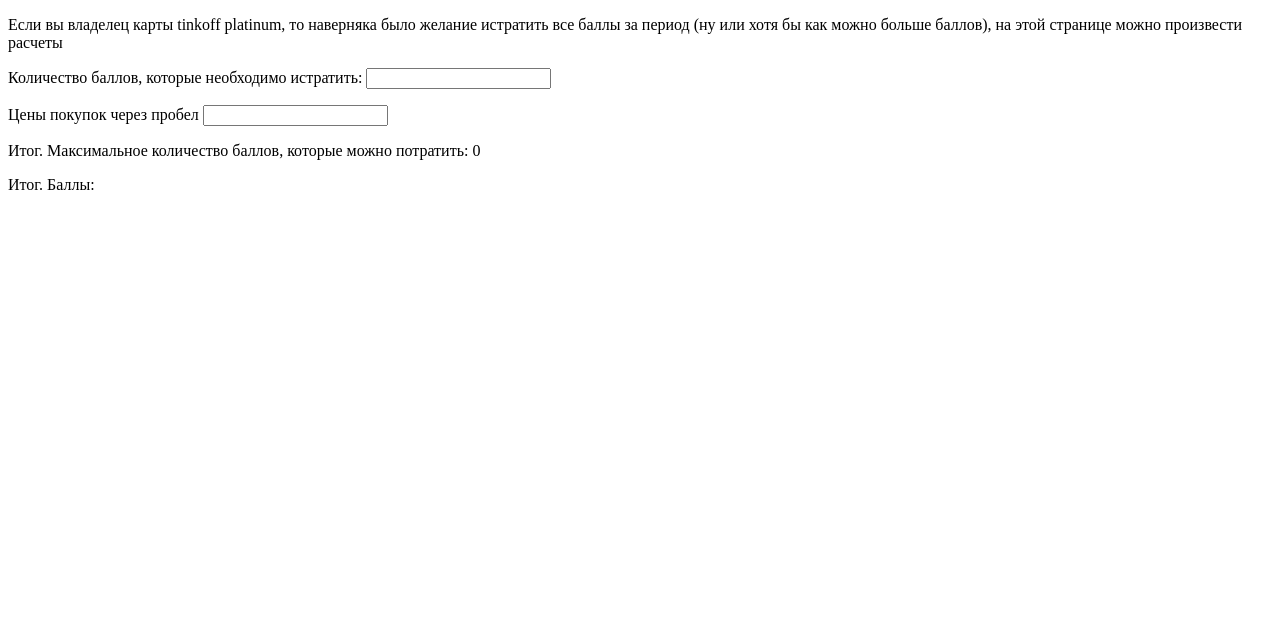
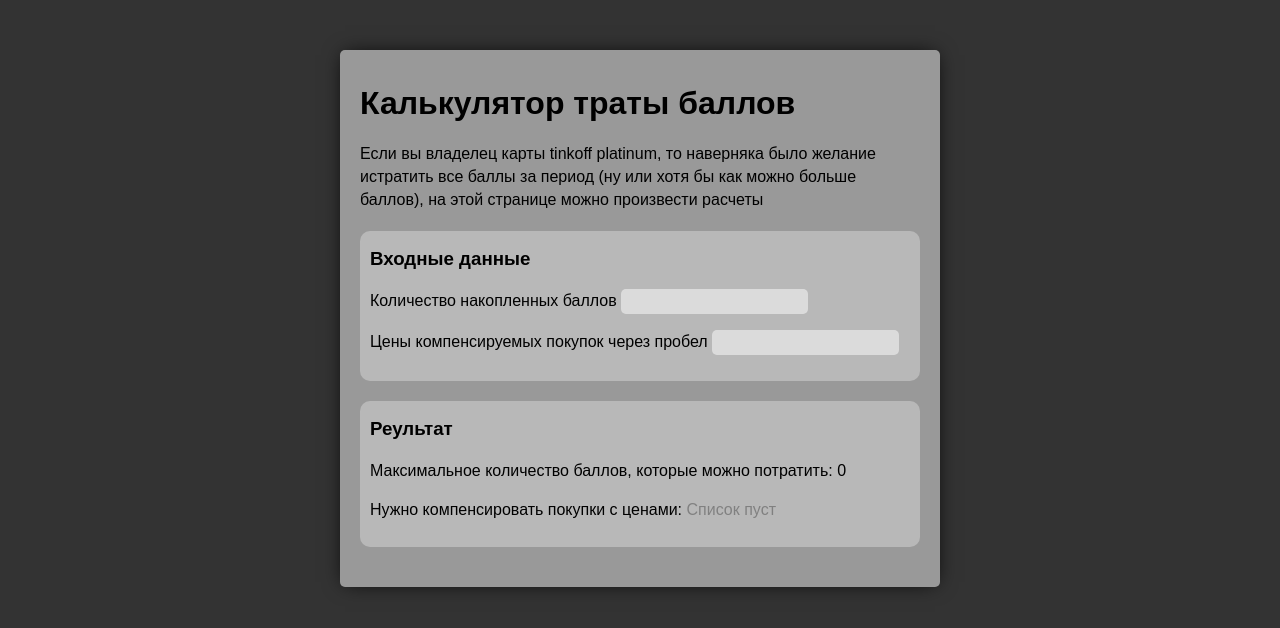
Before and after one commit to vesai/tinkoff-bravo-bonus, a plain HTML site: page index.html in a window 1280 px wide. Drawn offline with Linux system fonts and the light colour scheme.

Commit message:
Add simple styles

```diff
--- a/index.html
+++ b/index.html
@@ -1,42 +1,108 @@
 <!DOCTYPE html>
 <html>
+  <!-- Написано на коленке, но пользоваться вполне удобно -->
   <head>
     <meta charset="utf-8">
     <title>Баллы tinkoff platinum</title>
     <style>
+      html {
+        font-family: Arial, "Helvetica Neue", Helvetica, sans-serif;
+        line-height: 1.44;
+        background: #333;
+        margin: 0;
+        padding: 0;
+      }
+
+      body {
+        display: flex;
+        justify-content: center;
+        margin: 0;
+        padding: 0;
+      }
+
+      .main {
+        background: rgba(255,255,255,0.5);
+        padding: 20px;
+        box-sizing: border-box;
+      }
+
+      .main__header {
+        margin: 10px 0;
+      }
+
+      .main__block {
+        background: rgba(255,255,255,0.3);
+        padding: 10px;
+        border-radius: 10px;
+        margin: 20px 0;
+      }
+
+      .main__block-header {
+        margin: 5px 0;
+      }
+
       .bonus-spent-span__best {
         color: green;
         font-weight: 800;
       }
+
+      .bonus-spent-items-span:empty:before {
+        content: 'Список пуст';
+        color: rgba(0, 0, 0, 0.3);
+      }
+
+      .text-input {
+        border-radius: 5px;
+        border: none;
+        padding: 5px;
+        background: rgba(255,255,255,0.5);
+      }
+
+      @media screen and (min-width: 640px) {
+        .main {
+          width: 600px;
+          border-radius: 5px;
+          margin-top: 50px;
+          box-shadow: 0 0 20px -5px black;
+        }
+      }
     </style>
   </head>
   <body>
+    <div class="main">
+      <h1 class="main__header">Калькулятор траты баллов</h1>
       <p>
         Если вы владелец карты tinkoff platinum, то наверняка было желание
         истратить все баллы за период (ну или хотя бы как можно больше баллов),
         на этой странице можно произвести расчеты
       </p>
+      <div class="main__block">
+        <h3 class="main__block-header">Входные данные</h3>
         <p>
-      Количество баллов, которые необходимо истратить:
-      <input class="bonus-count-input">
+          Количество накопленных баллов
+          <input class="text-input js-bonus-count-input">
         </p>
         <p>
-      Цены покупок через пробел
-      <input class="purchases-input">
+          Цены компенсируемых покупок через пробел
+          <input class="text-input js-purchases-input">
+        </p>
+      </div>
+      <div class="main__block">
+        <h3 class="main__block-header">Реультат</h3>
+        <p>
+          Максимальное количество баллов, которые можно потратить:
+          <span class="js-bonus-spent-span">0</span>
         </p>
         <p>
-    <p>
-      Итог. Максимальное количество баллов, которые можно потратить:
-      <span class="bonus-spent-span">0</span>
+          Нужно компенсировать покупки с ценами: <span class="bonus-spent-items-span js-bonus-spent-items-span"></span>
         </p>
-    <p>
-      Итог. Баллы: <span class="bonus-spent-items-span"></span>
-    </p>
+      </div>
+    </div>
     <script>
-      var bonusCountInput = document.querySelector('.bonus-count-input');
-      var purchasesInput = document.querySelector('.purchases-input');
-      var bonusSpentSpan = document.querySelector('.bonus-spent-span');
-      var bonusSpentItemsSpan = document.querySelector('.bonus-spent-items-span');
+      var bonusCountInput = document.querySelector('.js-bonus-count-input');
+      var purchasesInput = document.querySelector('.js-purchases-input');
+      var bonusSpentSpan = document.querySelector('.js-bonus-spent-span');
+      var bonusSpentItemsSpan = document.querySelector('.js-bonus-spent-items-span');
 
       bonusCountInput.addEventListener('change', process);
       purchasesInput.addEventListener('input', processIfEndsWithSpace);
```
Lines whose indentation alone changed are shown as unchanged.
